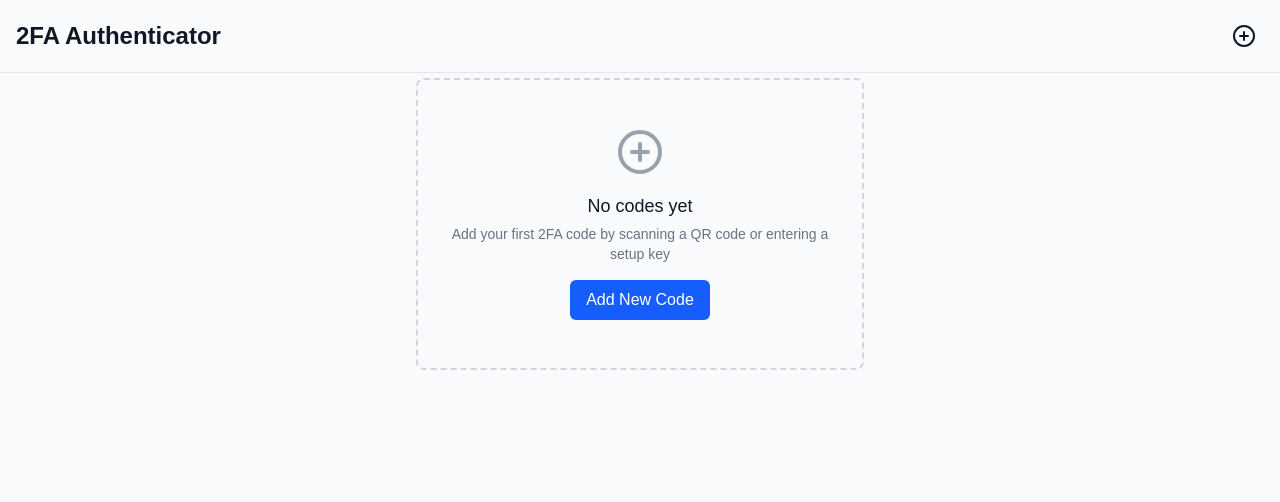
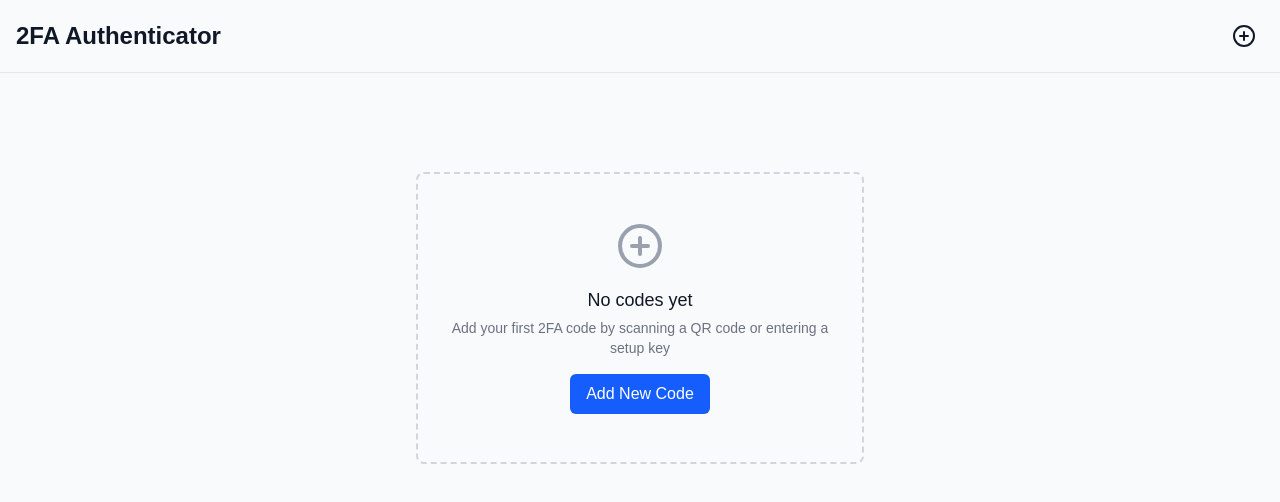
Before and after one commit to sansan-mei/2fa-next, a Next.js app: page / in a window 1280 px wide. Shown: the top 502 px of the page. Built offline with nearby package versions, Linux system fonts and the light colour scheme.

Commit message:
style: 局中状态调整

```diff
--- a/src/components/AuthContent.tsx
+++ b/src/components/AuthContent.tsx
@@ -82,6 +82,7 @@ export function AuthContent({ initialCodes }: AuthContentProps) {
       <main className="flex-1 overflow-auto pt-[72px] pb-4 px-4">
         <div className="max-w-7xl mx-auto mt-1.5">
           {codes.length === 0 ? (
+            <div className="md:min-h-[calc(100vh-20rem)] flex items-center">
               <div className="max-w-md mx-auto flex flex-col items-center justify-center py-12 px-4 border-2 border-dashed border-gray-300 rounded-lg animate-in fade-in duration-500">
                 <PlusCircle className="w-12 h-12 text-gray-400 mb-4" />
                 <h3 className="text-lg font-medium text-gray-900">
@@ -97,6 +98,7 @@ export function AuthContent({ initialCodes }: AuthContentProps) {
                 >
                   Add New Code
                 </button>
+              </div>
             </div>
           ) : (
             <div className="grid grid-cols-1 md:grid-cols-2 lg:grid-cols-3 xl:grid-cols-4 gap-4 auto-rows-max">
```
Lines whose indentation alone changed are shown as unchanged.
